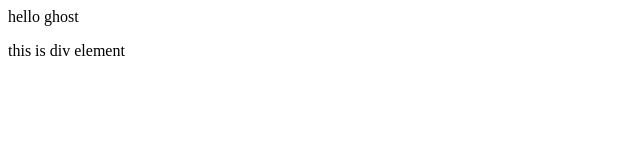
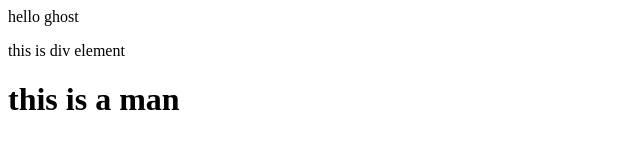
Before and after one commit to mahboob-2f/localrepo, a plain HTML site: page index.html in a window 1280 px wide. Shown: the whole page, without its empty margins (0-640 px from the left). Drawn offline with Linux system fonts and the light colour scheme.

Commit message:
h1 added

```diff
--- a/index.html
+++ b/index.html
@@ -1,2 +1,3 @@
 <p>hello ghost</p>
 <div>this is div element</div>
+<h1>this is a man </h1>
```
